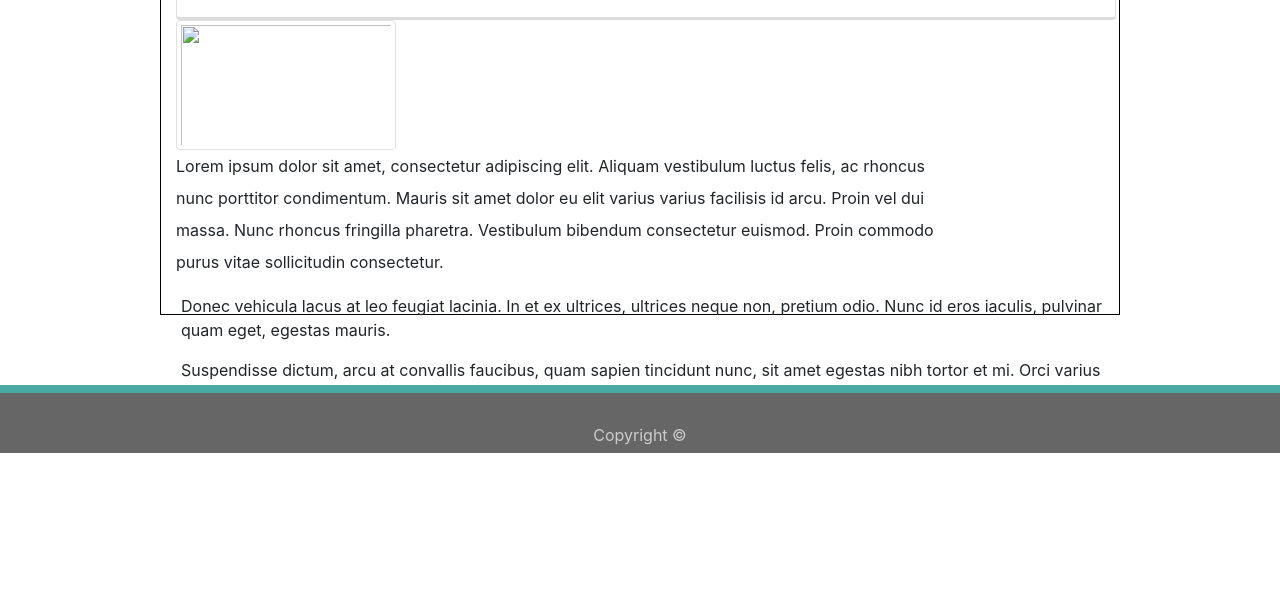
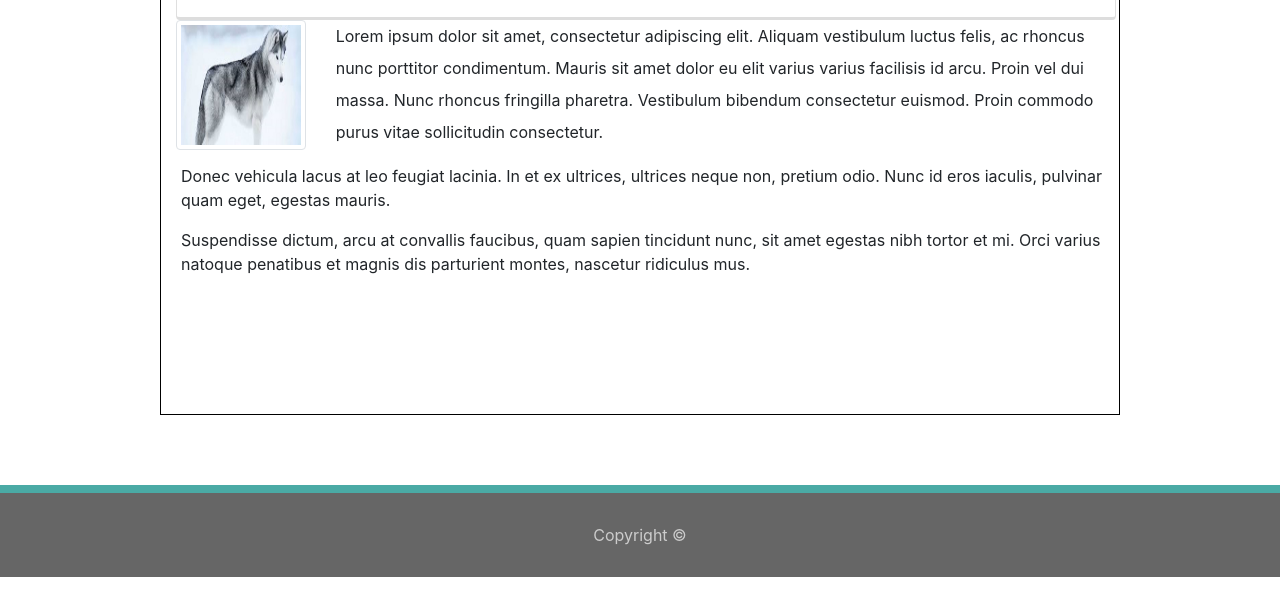
Before and after one commit to ZekeriyaOtumlu/bambook, a plain HTML site: page index.html in a window 1280 px wide. Shown: the part 205-800 px from the top of the page. Drawn offline with nearby package versions, Linux system fonts and the light colour scheme.

Commit message:
index.html page updated

```diff
--- a/index.html
+++ b/index.html
@@ -40,7 +40,7 @@
 
               </nav>
 
-              <div class="container" style="border:1px solid black; width:960px;height:400px; margin:0 auto; margin-top: 40px; margin-bottom: 70px;">
+              <div class="container" style="border:1px solid black; width:960px;height:500px; margin:0 auto; margin-top: 40px; margin-bottom: 70px;">
                     <div class="row">
                       <div class="col-lg-12">
                       <!-- The content in this div gets wrapped in a card -->
@@ -61,7 +61,7 @@
                     </div>
                     <div class="row">
                       <div class="col-sm 3">
-                        <img class="img img-thumbnail" style= "float:left; margin-left:o;margin-right:55px; width: 220px; height: 130px;" src="../Bootsrap-Protfolio/images/husky.jpg" >
+                        <img class="img img-thumbnail" style= "float:left; margin-left:o;margin-right:55px; width: 220px; height: 130px;" src="../bambook/images/husky.jpg" >
                       </div>
                       <div class="col-lg-10" style="line-height: 2em;">
                         <p style="line-height: 2em; float:left;">Lorem ipsum dolor sit amet, consectetur adipiscing elit. Aliquam vestibulum luctus felis, ac rhoncus nunc porttitor condimentum. Mauris sit amet dolor eu elit varius varius facilisis id arcu. Proin vel dui massa. Nunc rhoncus fringilla pharetra. Vestibulum bibendum consectetur euismod. Proin commodo purus vitae sollicitudin consectetur.</p>
@@ -88,9 +88,9 @@
                     color: #ffffff;
                     color: #cccccc;
                     text-align: center;
-                    background: #666666;
+                    background:#666666;
                     border-top: 8px solid #4aaaa5;
-                    height: 50px;">
+                    heigh:50px;">
                       Copyright &copy;
                     </div>
                   </footer>
```
